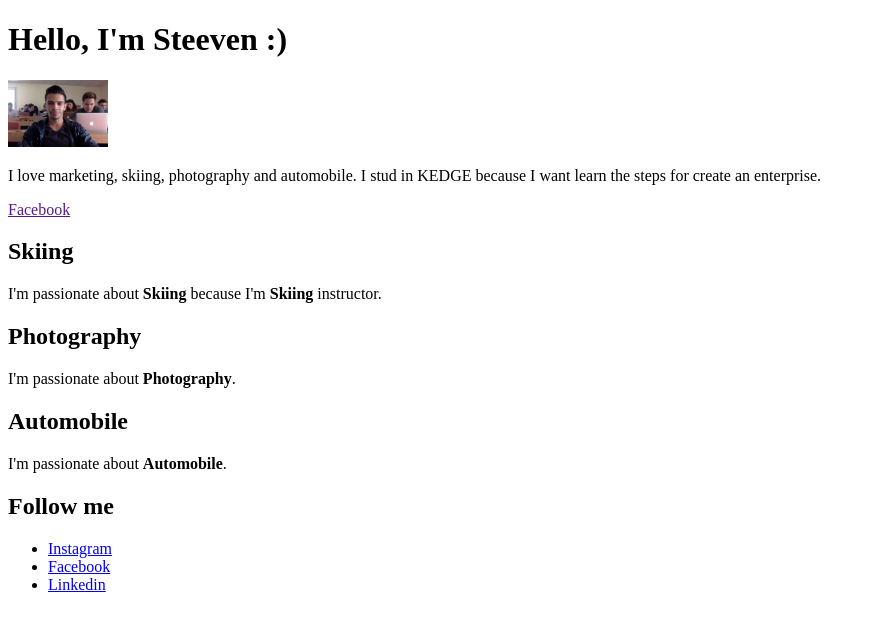
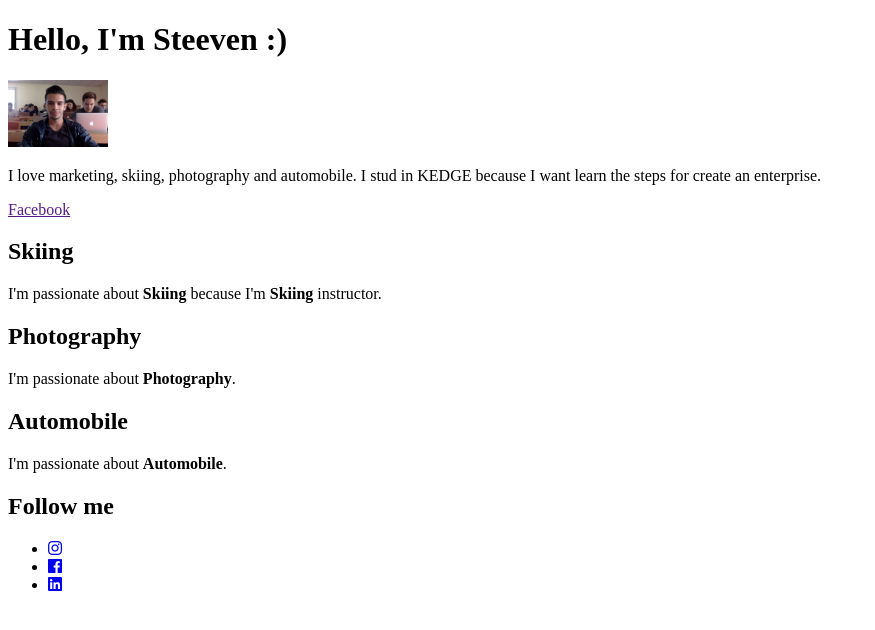
Before and after one commit to Steeven-Lieutaud/my-profile, a plain HTML site: page index.html in a window 1280 px wide. Shown: the whole page, without its empty margins (0-875 px from the left). Drawn offline with Linux system fonts and the light colour scheme.

Commit message:
replace social links with fontawesome icons

```diff
--- a/index.html
+++ b/index.html
@@ -5,6 +5,7 @@
 <head>
 	<title>My profile</title>
 	<meta charset="utf-8">
+	<link rel="stylesheet" href="https://use.fontawesome.com/releases/v5.4.1/css/all.css" integrity="sha384-5sAR7xN1Nv6T6+dT2mhtzEpVJvfS3NScPQTrOxhwjIuvcA67KV2R5Jz6kr4abQsz" crossorigin="anonymous">
 </head>
 <body>
 <h1>Hello, I'm Steeven :)</h1>
@@ -21,13 +22,19 @@
 <h2>Follow me</h2>
 <ul>
 	<li>
-		<a href="https://www.instagram.com/steeven_ltd/" target="_blank">Instagram</a>
+		<a href="https://www.instagram.com/steeven_ltd/" target="_blank">
+			<i class="fab fa-instagram"></i>
+		</a>
 	</li>
 	<li>
-		<a href="https://www.facebook.com/steeven.lieutaud" target="_blank">Facebook</a>
+		<a href="https://www.facebook.com/steeven.lieutaud" target="_blank">
+			<i class="fab fa-facebook"></i>
+		</a>
 	</li>
 	<li>
-		<a href="https://www.linkedin.com/in/steeven-lieutaud-b70636173/" target="_blank">Linkedin</a>
+		<a href="https://www.linkedin.com/in/steeven-lieutaud-b70636173/" target="_blank">
+			<i class="fab fa-linkedin"></i>
+		</a>
 	</li>
 </ul>
 </body>
```
Also changed, not shown: 1 other file.
